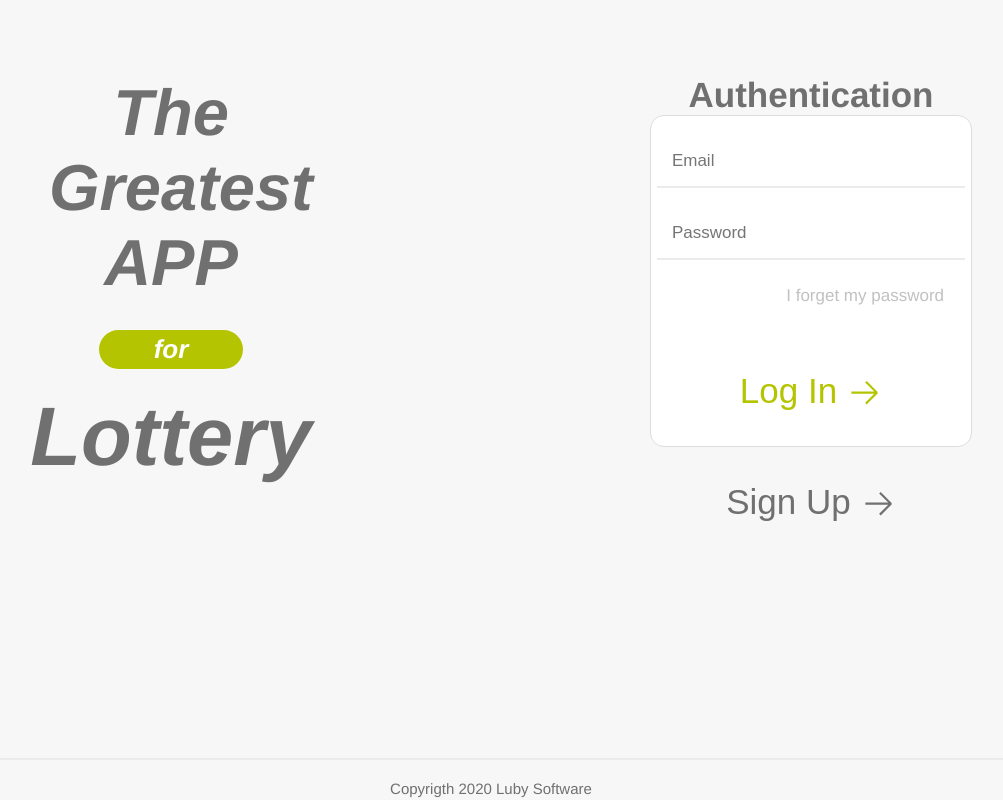
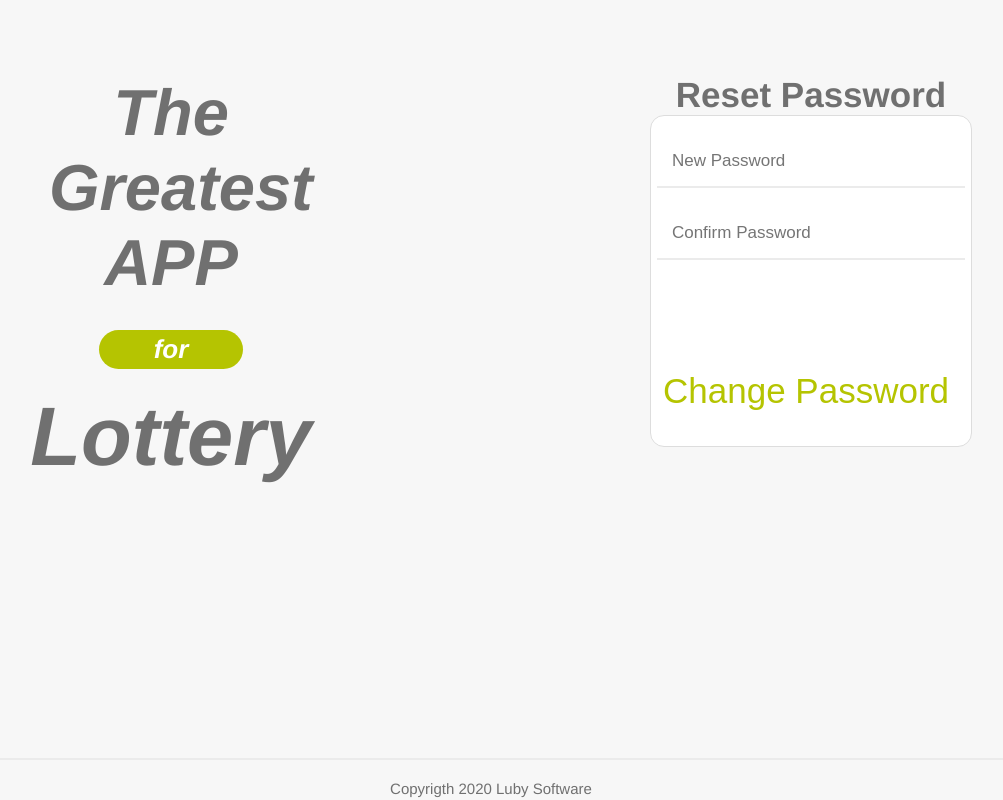
Before and after one commit to Danielbb21/ProvaReact, a React (Create React App) app in the folder prova-react/: page /reset in a window 1280 px wide. Before the commit this address led to /. Shown: the whole page, without its empty margins (149-1152 px from the left). Built offline with nearby package versions, Linux system fonts and the light colour scheme.

Commit message:
Create page ResetPassword

```diff
--- a/prova-react/src/App.tsx
+++ b/prova-react/src/App.tsx
@@ -9,13 +9,15 @@ import MyBets from "./pages/MyBets";
 import NewBet from "./pages/NewBet";
 import Register from "./pages/RegisterUser";
 import ResetPassword from "./pages/ResetPassword";
-import {ToastContainer} from 'react-toastify';
+import { ToastContainer } from "react-toastify";
+import UpdatePassword from "./pages/UpdatePassword";
+import UpdateUser from "./pages/UpdateUser";
 
 function App() {
   return (
     <div>
       <GlobalStyle />
-      <ToastContainer style ={{fontSize: "14px"}}/>
+      <ToastContainer style={{ fontSize: "14px" }} />
 
       <Switch>
         <Route path="/" exact>
@@ -27,18 +29,22 @@ function App() {
         <Route path="/register" exact>
           <Register />
         </Route>
-        <Route path="/my-bets/:id" >
+        <Route path="/reset" exact>
+          <UpdatePassword />
+        </Route>
+        <Route path="/update" exact>
+          <UpdateUser />
+        </Route>
+        <Route path="/my-bets/:id">
           <MyBets />
         </Route>
-        <Route path="/new-bet/:id" >
+        <Route path="/new-bet/:id">
           <NewBet />
         </Route>
-        <Route path="/account/:id" >
+        <Route path="/account/:id">
           <Account />
         </Route>
-        <Route path='*'>
-          { < Redirect to='/' />}
-        </Route>
+        <Route path="*">{<Redirect to="/" />}</Route>
       </Switch>
 
       <Footer />
--- /dev/null
+++ b/prova-react/src/components/FormResetPassword/index.tsx
@@ -0,0 +1,94 @@
+import React, { useState } from "react";
+import { useHistory, useLocation } from "react-router-dom";
+import { toast } from "react-toastify";
+import useForm from "../../hooks/use-form";
+import ButtonForm from "../ButtonForm";
+import {
+  ButtonAndForm,
+  ErrorMessage,
+  FormTitle,
+  FormWrapper,
+} from "../FormSignIn/style";
+import Input from "../Input";
+
+
+
+const FormResetPassword: React.FC = () => {
+  const [isClicked, setIsClicked] = useState<boolean>(false);
+  const history = useHistory();
+  const location = useLocation();
+  const queryParams = new URLSearchParams(location.search);
+
+  const token = queryParams.get("token");
+  console.log("token", token);
+  const {
+    value: enteredPassword,
+    changeValueHandler: changePasswordHandler,
+    hasError: passwordError,
+    isValid: passwordIsValid,
+  } = useForm((value) => value.trim().length >= 6);
+
+  const {
+    value: enteredConfirmPassword,
+    changeValueHandler: changeConfirmPasswordHandler,
+    hasError: passwordConfirmError,
+    isValid: passwordConfirmIsValid,
+  } = useForm((value) => value.trim().length >= 6);
+
+  const formIsValid = passwordConfirmIsValid && passwordIsValid;
+
+  const submitUserPasswordChange = (
+    event: React.FormEvent<HTMLFormElement>
+  ) => {
+    event.preventDefault();
+    setIsClicked(true);
+    if (formIsValid) {
+      setIsClicked(false);
+      if (enteredPassword !== enteredConfirmPassword) {
+        toast.error("Password aren't identical", {
+          position: toast.POSITION.TOP_CENTER,
+          autoClose: 1500,
+        });
+      } else {
+        toast.success("Password Changed", {
+          position: toast.POSITION.TOP_RIGHT,
+          autoClose: 1500,
+        });
+
+        history.replace("/");
+      }
+    }
+  };
+
+  return (
+    <ButtonAndForm>
+      <FormTitle>Reset Password</FormTitle>
+      <FormWrapper size={60} onSubmit={submitUserPasswordChange}>
+        <Input
+          type="password"
+          text="New Password"
+          onChange={changePasswordHandler}
+          value={enteredPassword}
+        />
+        {passwordError && isClicked && (
+          <ErrorMessage>Password invalid</ErrorMessage>
+        )}
+        <Input
+          type="password"
+          text="Confirm Password"
+          onChange={changeConfirmPasswordHandler}
+          value={enteredConfirmPassword}
+        />
+        {passwordConfirmError && isClicked && (
+          <ErrorMessage>Password invalid</ErrorMessage>
+        )}
+
+        <ButtonForm color="#B5C401" position="ok">
+          <span>Change Password</span>
+        </ButtonForm>
+      </FormWrapper>
+    </ButtonAndForm>
+  );
+};
+
+export default FormResetPassword;
--- a/prova-react/src/components/Input/index.tsx
+++ b/prova-react/src/components/Input/index.tsx
@@ -5,7 +5,7 @@ interface InputProps {
   text: string;
   type: string;
   onChange: React.ChangeEventHandler<HTMLInputElement>;
-  value: string;
+  value?: string;
 }
 
 const Input: React.FC<InputProps> = (props) => {
--- /dev/null
+++ b/prova-react/src/pages/UpdatePassword.tsx
@@ -0,0 +1,25 @@
+import React from "react";
+import Card from "../components/Card";
+import FormResetPassword from "../components/FormResetPassword";
+import Logo from "../components/Logo";
+
+
+
+
+const UpdatePassword: React.FC = () =>{
+
+
+
+    return (
+        <>
+       <Card>
+        <Logo />
+
+        <FormResetPassword />
+
+      </Card>
+        </>
+    )
+};
+
+export default UpdatePassword
--- /dev/null
+++ b/prova-react/src/pages/UpdateUser.tsx
@@ -0,0 +1,35 @@
+import React from 'react';
+import Input from '../components/Input';
+import { UserInfoWrapper } from '../components/UserInfo/style';
+
+const UpdateUser: React.FC = () =>{
+    return(
+        <UserInfoWrapper>
+            <span>Name</span>
+            <Input
+          type="text"
+          text="New Name"
+          onChange={()=> console.log('teste')}
+
+        />
+            <span>Email</span>
+            <Input
+          type="email"
+          text="New Email"
+          onChange={()=> console.log('teste')}
+
+        />
+            <span>Password</span>
+            <Input
+          type="password"
+          text="New Password"
+          onChange={()=> console.log('teste')}
+
+        />
+
+        </UserInfoWrapper>
+    )
+};
+
+
+export default UpdateUser;
```
